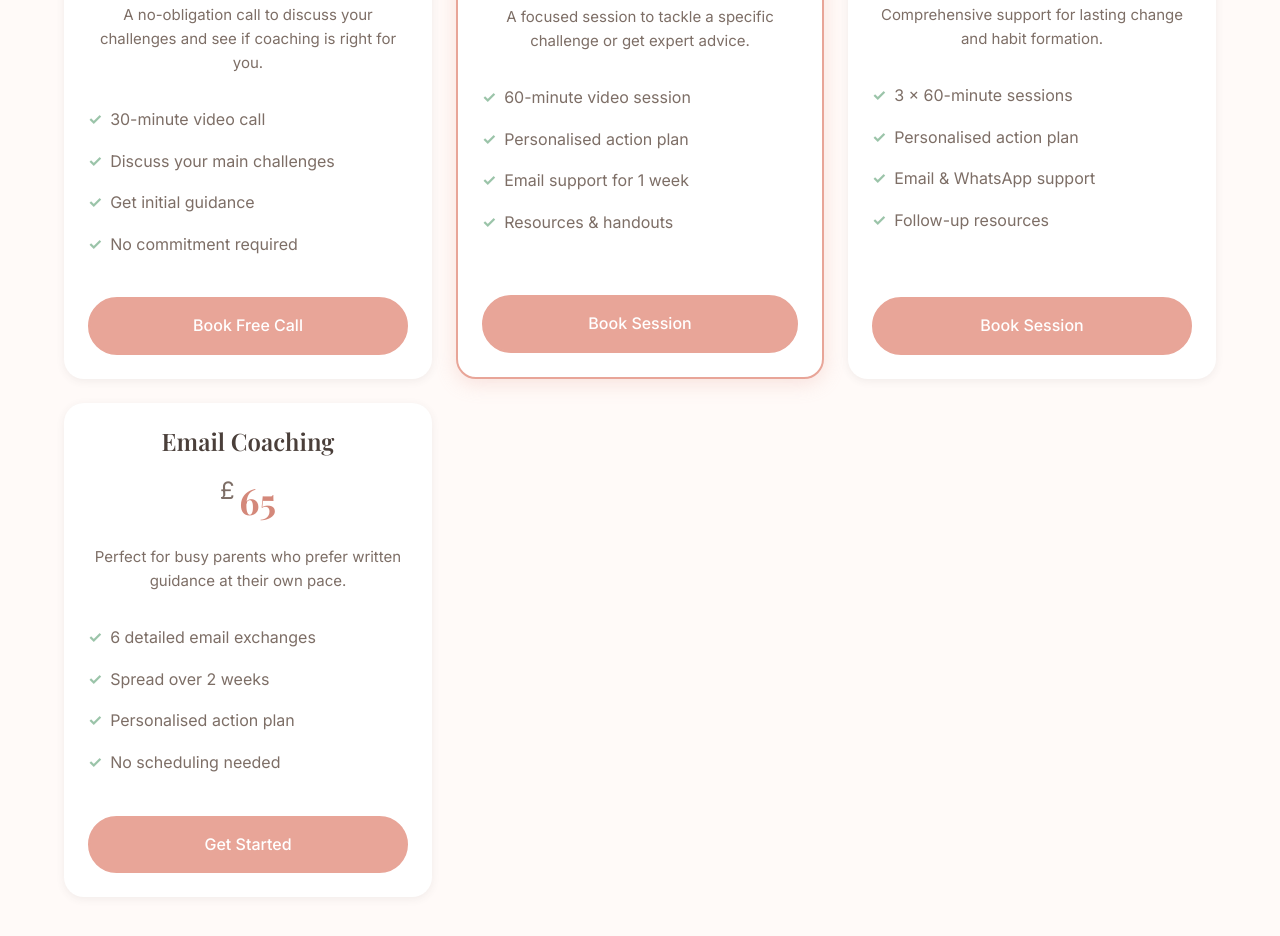
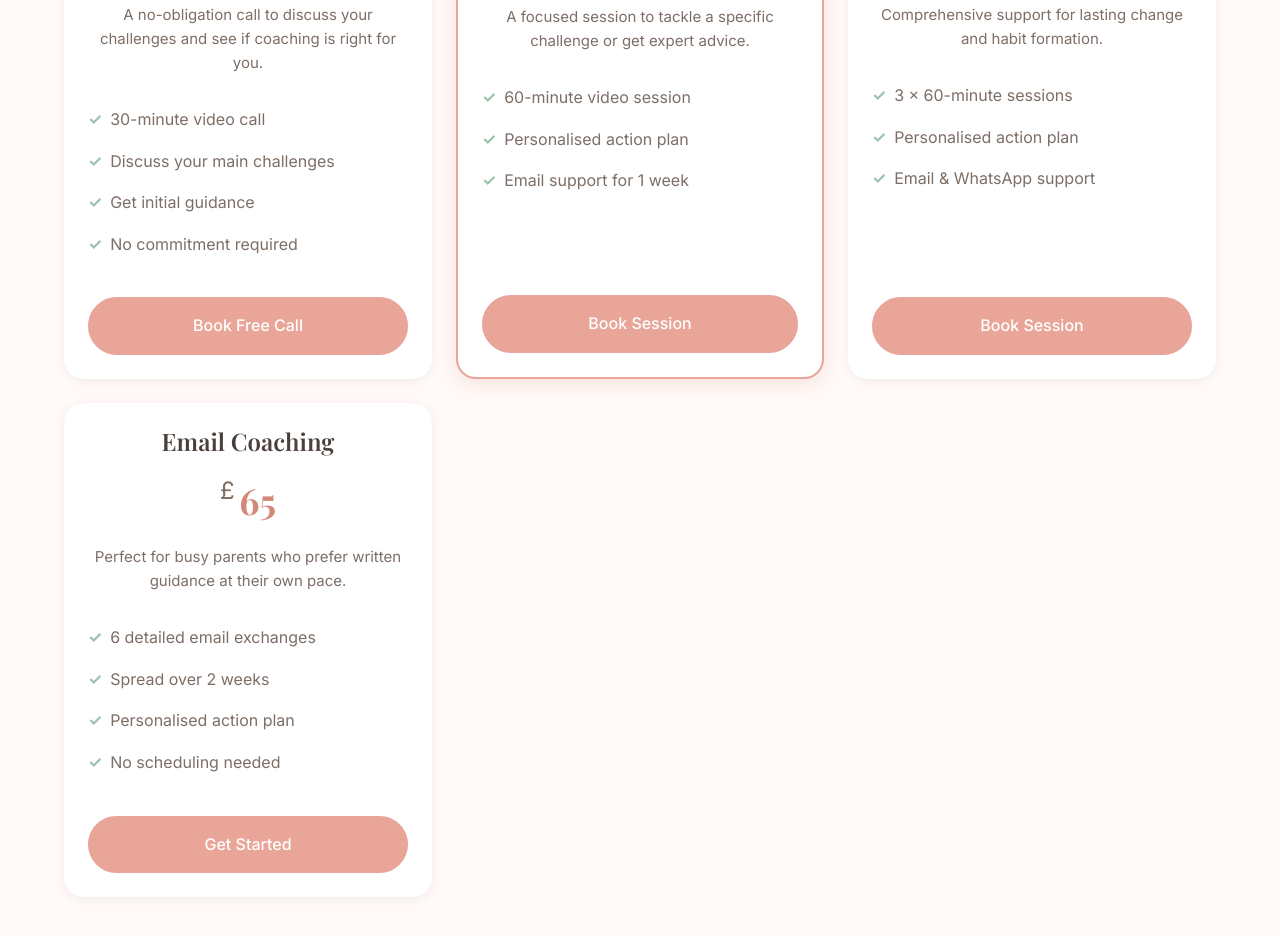
Before and after one commit to amryhamad1992-svg/nanny-fifi-website, a plain HTML site: page index.html in a window 1280 px wide. Shown: the part 4507-5443 px from the top of the page. Drawn offline with nearby package versions, Linux system fonts and the light colour scheme; a script that the page names is missing.

Commit message:
Remove resources/handouts from package features
- Single Session: removed "Resources & handouts"
- 3-Session Package: removed "Follow-up resources"

Co-Authored-By: Claude Opus 4.5 <noreply@anthropic.com>

```diff
--- a/index.html
+++ b/index.html
@@ -485,7 +485,6 @@
                         <li>60-minute video session</li>
                         <li>Personalised action plan</li>
                         <li>Email support for 1 week</li>
-                        <li>Resources & handouts</li>
                     </ul>
                     <a href="https://buy.stripe.com/28EfZi3dZ9Blf3d2NCe7m00" target="_blank" class="btn btn-primary btn-block">Book Session</a>
                 </div>
@@ -503,7 +502,6 @@
                         <li>3 × 60-minute sessions</li>
                         <li>Personalised action plan</li>
                         <li>Email & WhatsApp support</li>
-                        <li>Follow-up resources</li>
                     </ul>
                     <a href="https://buy.stripe.com/eVq7sM29VbJtcV53RGe7m01" target="_blank" class="btn btn-primary btn-block">Book Session</a>
                 </div>
```
